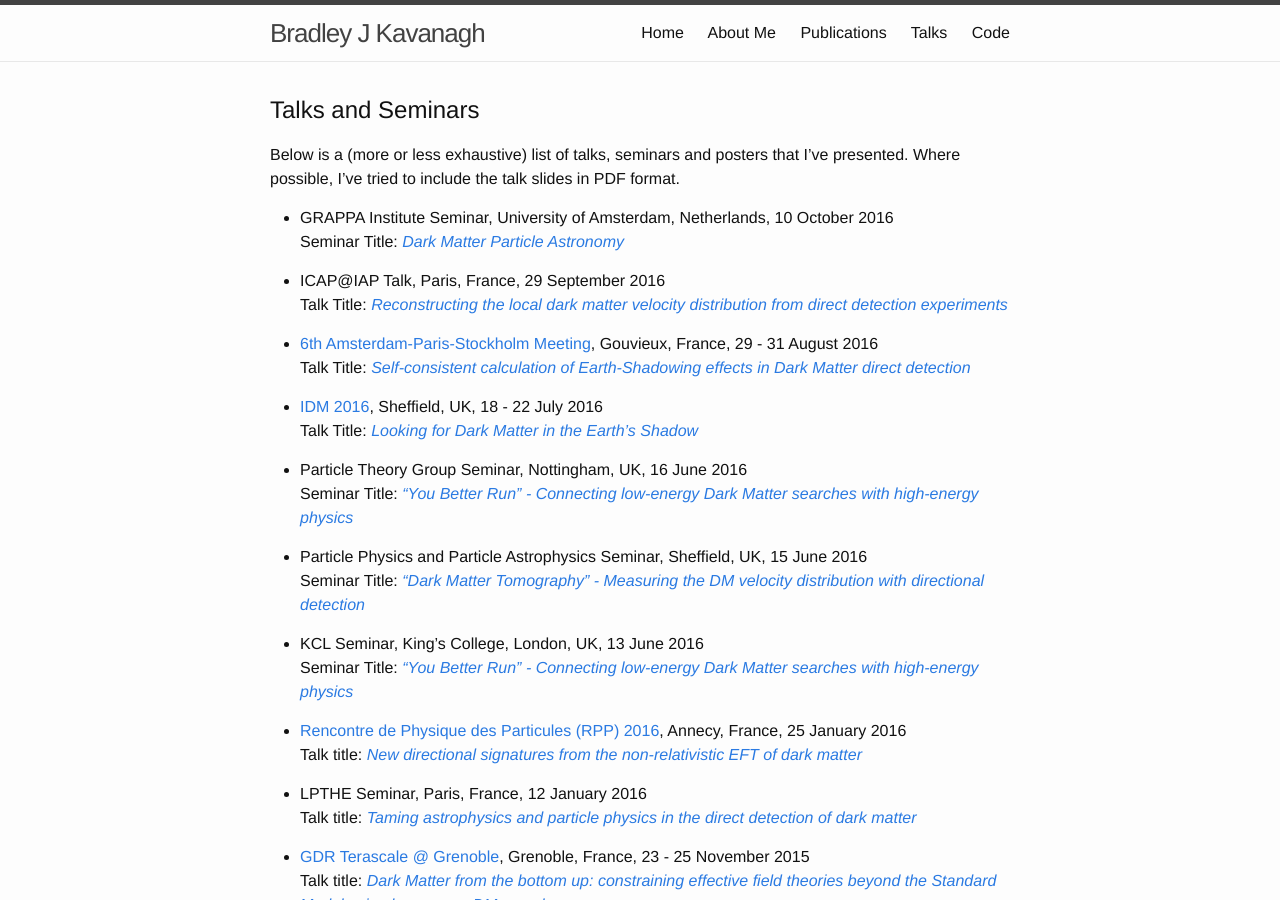
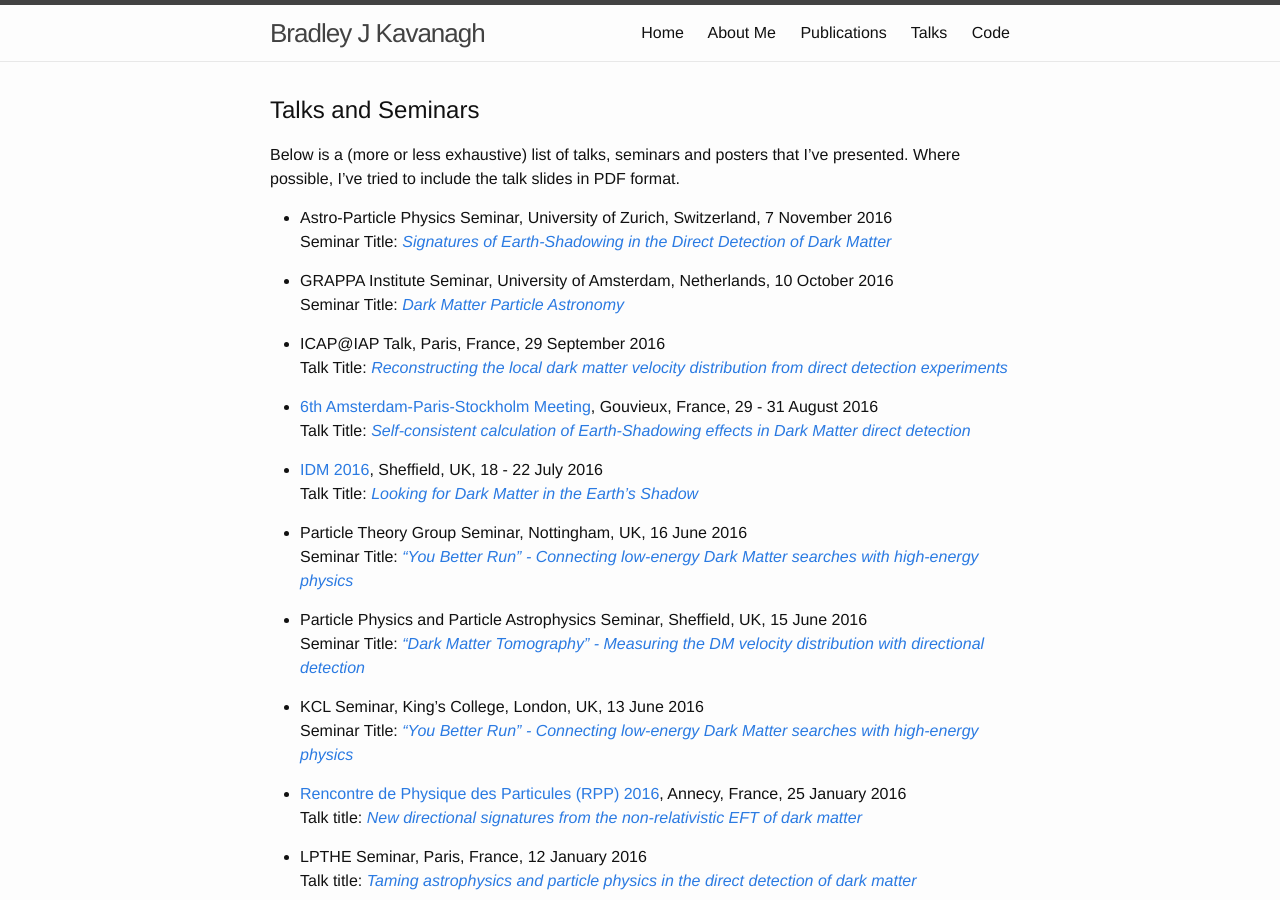
Before and after one commit to bradkav/bradkav.github.io, a Jekyll site: the page built from talks.md, in a window 1280 px wide and 900 px high. Built offline with Jekyll 4.4.1, drawn with Linux system fonts in a browser that asks for light colours.

Commit message:
Add Zurich talk

```diff
--- a/talks.md
+++ b/talks.md
@@ -8,6 +8,9 @@ weight: 4
 ## Talks and Seminars
 
 Below is a (more or less exhaustive) list of talks, seminars and posters that I've presented. Where possible, I've tried to include the talk slides in PDF format.
+
+- Astro-Particle Physics Seminar, University of Zurich, Switzerland, 7 November 2016
+Seminar Title: [*Signatures of Earth-Shadowing in the Direct Detection of Dark Matter*](/assets/slides/KAVANAGH-Zurich2016.pdf)
 
 - GRAPPA Institute Seminar, University of Amsterdam, Netherlands, 10 October 2016
 Seminar Title: [*Dark Matter Particle Astronomy*](/assets/slides/KAVANAGH-GRAPPA2016.pdf)
```
Also changed, not shown: 1 other file.
